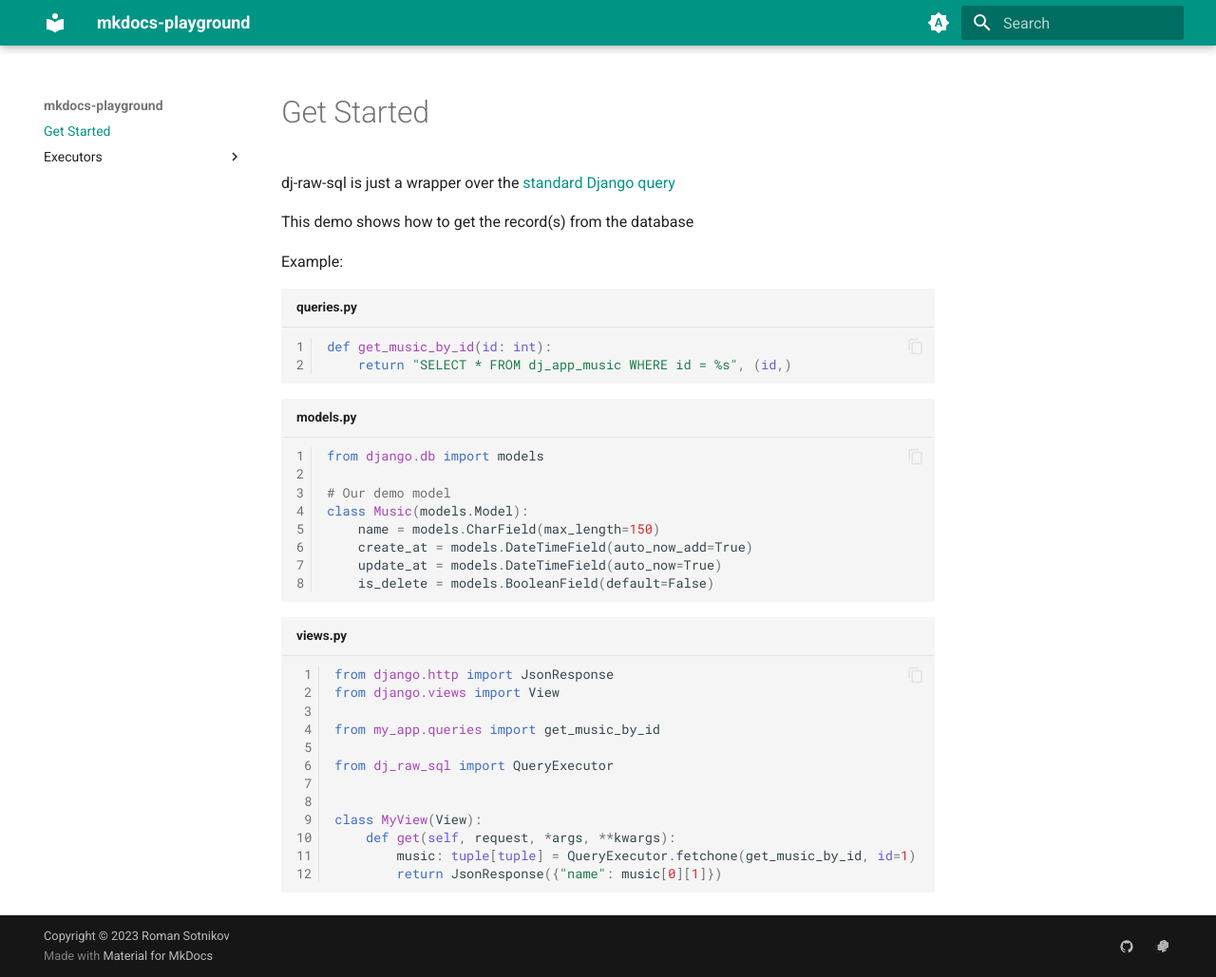
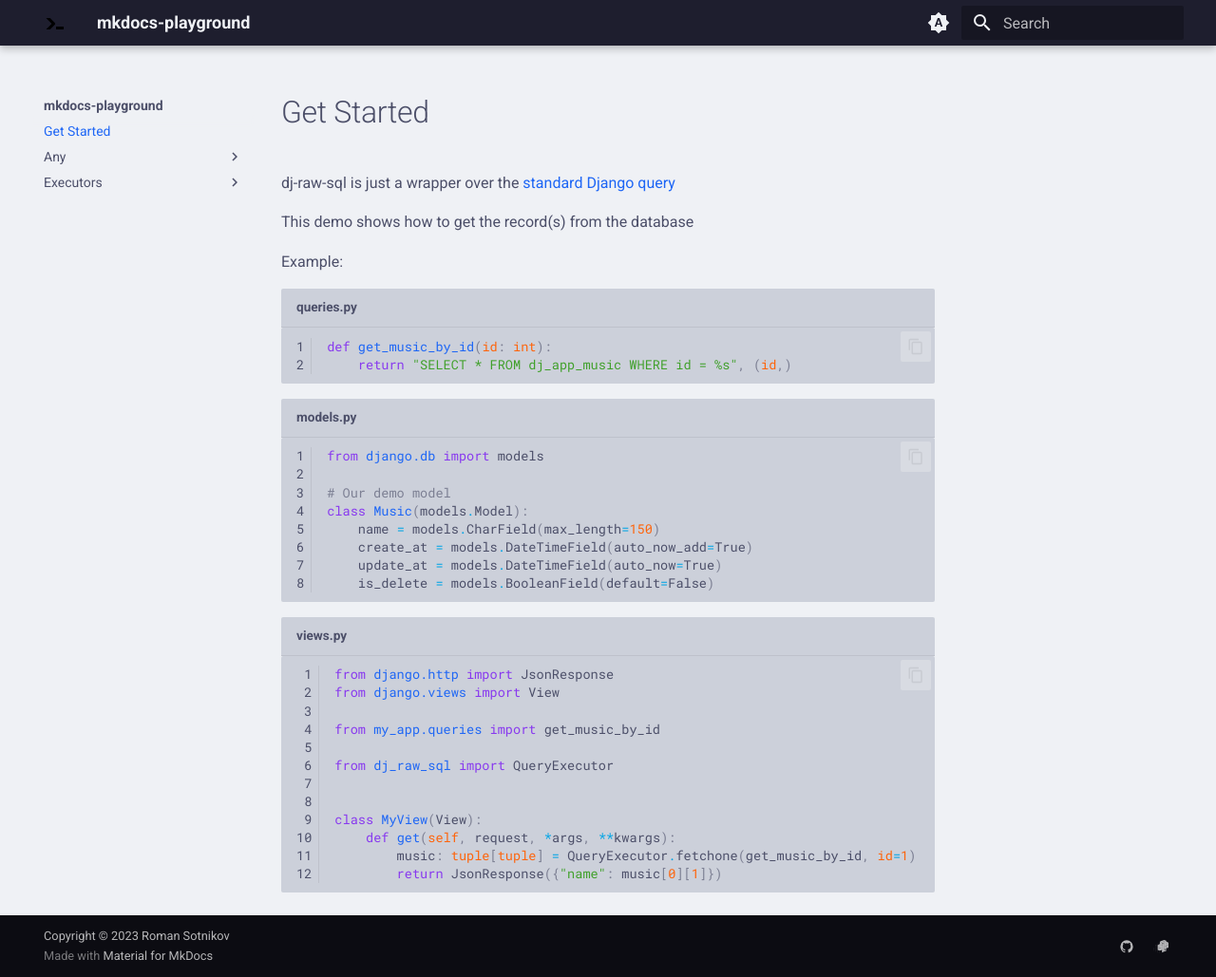
Before and after one commit to axemanofic/mkdocs-playground, an MkDocs documentation site: the page built from docs/index.md, in a window 1280 px wide and 1029 px high. Shown: the whole window at 95% size. Built offline with MkDocs 1.6.1 and Material for MkDocs 9.7.7, drawn with Linux system fonts in a browser that asks for light colours.

Commit message:
build: init

```diff
--- a/docs/stylesheets/extra.css
+++ b/docs/stylesheets/extra.css
@@ -1,4 +1,5 @@
-:root {
+[data-md-color-scheme="catppuccin-latte"] {
+  /* Colors */
   --peach: #fe640b;
   --blue:  #1e66f5;
   --mauve: #8839ef;
@@ -6,9 +7,7 @@
   --sky:   #04a5e5;
   --overlay-2: #7c7f93;
   --yellow: #df8e1d;
-}
 
-[data-md-color-scheme="catppuccin-latte"] {
   color-scheme: light;
 
   --md-primary-fg-color:               #1e1e2e;
@@ -18,6 +17,7 @@
 
   /* Default color shades */
   --md-default-fg-color:               #4c4f69;
+  --md-default-fg-color--light:        #4c4f69;
   --md-default-bg-color:               #eff1f5;
 
   /* Code color shades */
@@ -38,12 +38,27 @@
   --md-code-hl-generic-color:          var(--yellow);
   --md-code-hl-variable-color:         blue;
 
+  /* Typeset color shades */
+  --md-typeset-color:                var(--md-default-fg-color);
+
+  /* Typeset `a` color shades */
+  --md-typeset-a-color:              var(--blue);
+
   /* Footer color shades */
   --md-footer-fg-color:                #cdd6f4;
   --md-footer-bg-color:                #11111b;
 }
 
 [data-md-color-scheme="catppuccin-mocha"] {
+  /* Colors */
+  --peach: #fab387;
+  --blue:  #89b4fa;
+  --mauve: #cba6f7;
+  --green: #a6e3a1;
+  --sky:   #89dceb;
+  --overlay-2: #9399b2;
+  --yellow: #f9e2af;
+
   color-scheme: dark;
 
   --md-primary-fg-color:               #1e1e2e;
@@ -53,15 +68,34 @@
 
   /* Default color shades */
   --md-default-fg-color:               #cdd6f4;
+  --md-default-fg-color--light:        #cdd6f4;
   --md-default-bg-color:               #1e1e2e;
 
   /* Code color shades */
-  --md-code-bg-color:                  #cdd6f4;
-  --md-code-fg-color:                  #1e1e2e;
+  --md-code-fg-color:                  #cdd6f4;
+  --md-code-bg-color:                  #181825;
+
+  /* Code highlighting syntax color shades */
+  --md-code-hl-number-color:           var(--peach);
+  --md-code-hl-special-color:          var(--peach);
+  --md-code-hl-function-color:         var(--blue);
+  --md-code-hl-constant-color:         var(--peach);
+  --md-code-hl-keyword-color:          var(--mauve);
+  --md-code-hl-string-color:           var(--green);
+  --md-code-hl-name-color:             var(--md-code-fg-color);
+  --md-code-hl-operator-color:         var(--sky);
+  --md-code-hl-punctuation-color:      var(--overlay-2);
+  --md-code-hl-comment-color:          var(--overlay-2);
+  --md-code-hl-generic-color:          var(--yellow);
+  --md-code-hl-variable-color:         green;
 
   /* Typeset color shades */
   --md-typeset-color:                var(--md-default-fg-color);
 
   /* Typeset `a` color shades */
-  --md-typeset-a-color:              var(--md-primary-fg-color);
+  --md-typeset-a-color:              var(--blue);
+
+  /* Typeset `table` color shades */
+  --md-typeset-table-color:            #cdd6f4;
+  --md-typeset-table-color--light:     #181825;
 }
--- a/mkdocs.yml
+++ b/mkdocs.yml
@@ -1,6 +1,8 @@
 site_name: mkdocs-playground
 theme:
   name: material
+  logo: assets/logo.svg
+  favicon: assets/logo.svg
   features:
     - navigation.tracking
     - navigation.top
@@ -8,24 +10,18 @@ theme:
   palette:
     # Palette toggle for automatic mode
     - media: "(prefers-color-scheme)"
-      primary: teal
-      accent: green
       toggle:
         icon: material/brightness-auto
         name: Switch to dark 77  mode
     # Palette toggle for light mode
     - media: "(prefers-color-scheme: light)"
-      scheme: default
-      primary: teal
-      accent: green
+      scheme: catppuccin-latte
       toggle:
         icon: material/weather-sunny
         name: Switch to dark mode
     # Palette toggle for dark mode
     - media: "(prefers-color-scheme: dark)"
-      scheme: slate
-      primary: teal
-      accent: green
+      scheme: catppuccin-mocha
       toggle:
         icon: material/weather-night
         name: Switch to system mode
@@ -33,12 +29,13 @@ markdown_extensions:
   - admonition
   - pymdownx.details
   - pymdownx.superfences
+  - pymdownx.highlight
+  - pymdownx.inlinehilite
   - pymdownx.tabbed:
       alternate_style: true
-  - pymdownx.highlight
-  - pymdownx.inlinehilite
 plugins:
   - search
+  - tags
 extra:
   social:
     - icon: material/github
@@ -48,3 +45,5 @@ extra:
       link: https://pypi.org/project/dj-raw-sql/
       name: PyPi
 copyright: Copyright &copy; 2023 Roman Sotnikov
+extra_css:
+  - stylesheets/extra.css
```
Also changed, not shown: pyproject.toml (+4 -14 lines), docs/any/README.md (renamed from docs/README.md), docs/assets/logo.svg (added), 1 other file.
